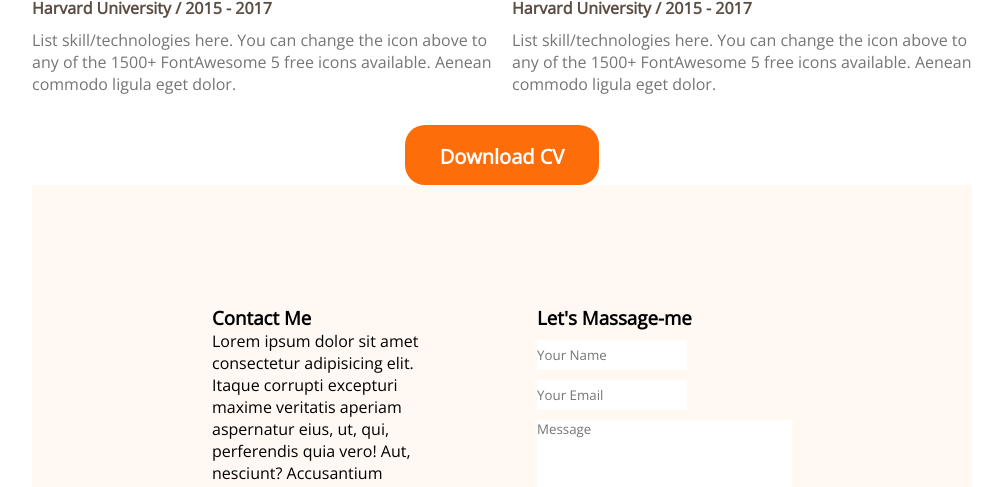
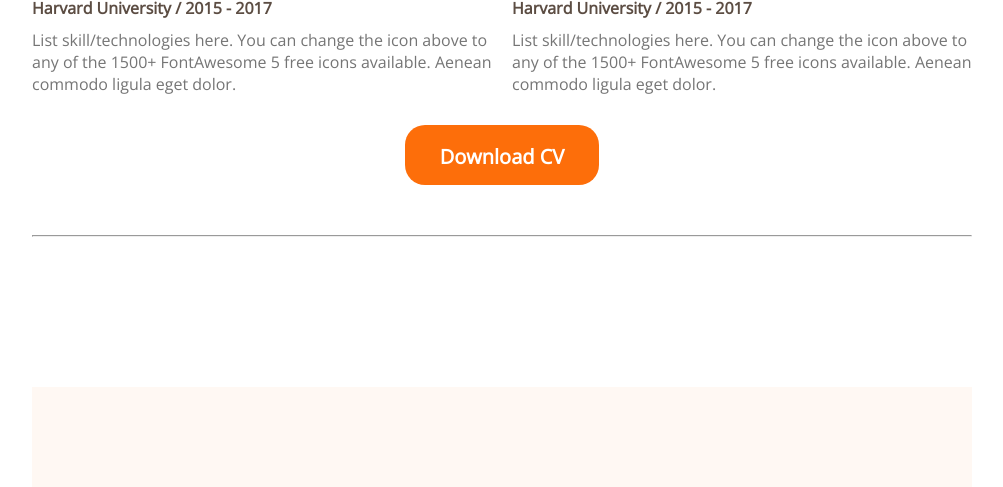
Before and after one commit to Hridoy-shill/developer-porfolio, a plain HTML site: page index.html in a window 1280 px wide. Shown: the part 3077-3564 px from the top of the page, without its empty margins (138-1141 px from the left). Drawn offline with nearby package versions, Linux system fonts and the light colour scheme.

Commit message:
new style added

```diff
--- a/index.html
+++ b/index.html
@@ -148,6 +148,8 @@
             <button class="download-resume">Download CV</button>
         </div>
 
+        <hr>
+
         <section class="form-section">
             <div class="form-parts">
                 <div class="contact">
--- a/styles/portfolio.css
+++ b/styles/portfolio.css
@@ -248,6 +248,7 @@ td{
 }
 .download-cv{
     text-align: center;
+    padding-bottom: 50px;
 }
 .form-parts{
     display: flex;
@@ -255,6 +256,7 @@ td{
     padding: 120px 180px;
 }
 .form-section{
+    margin-top: 150px;
     background-color: #FFF8F3;
 }
 .form-input{
@@ -277,3 +279,12 @@ textarea{
     border-radius: 10px;
     margin-top: 10px;
 }
+.contact-titel{
+    padding-bottom: 20px;
+}
+.contact-descriptopn{
+    padding-bottom: 20px;
+}
+.massge-titel{
+    padding-bottom: 10px;
+}
```
